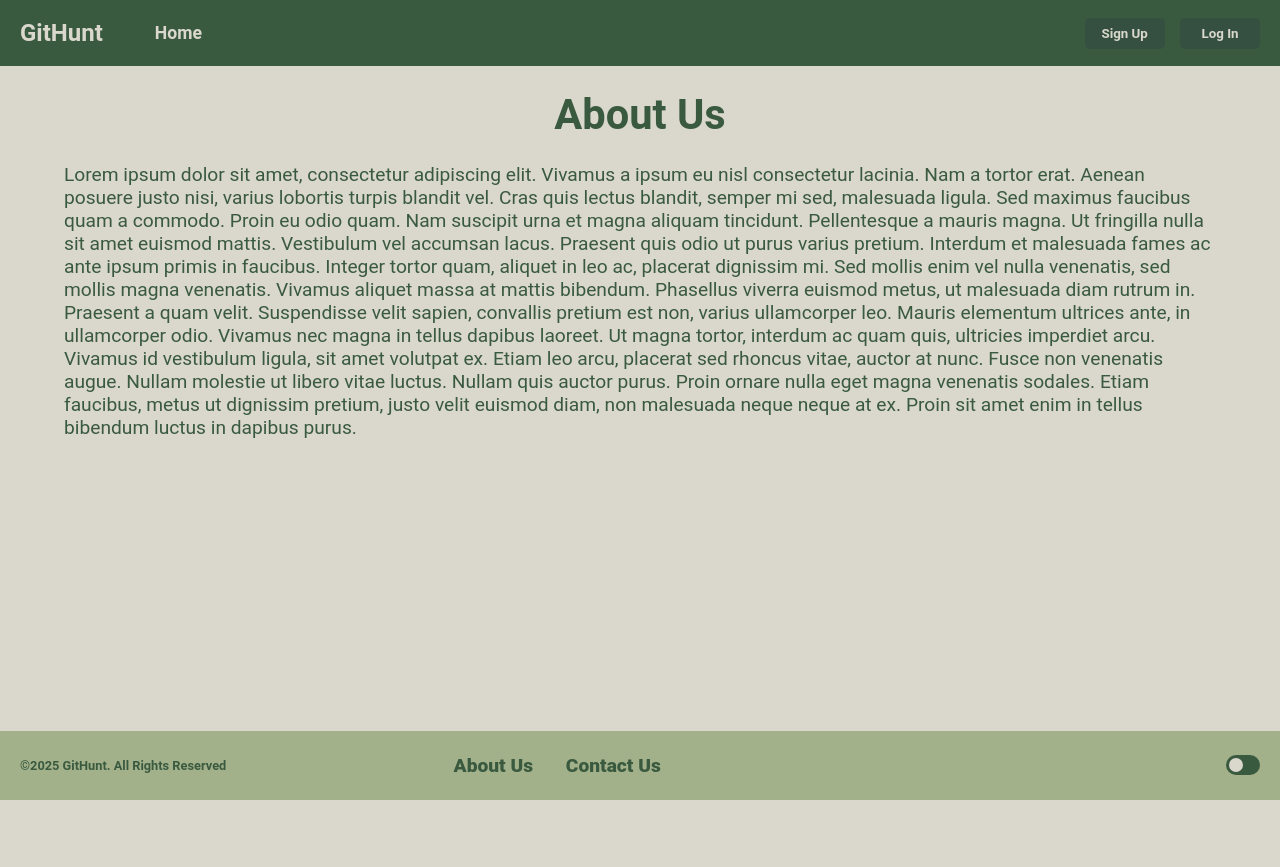
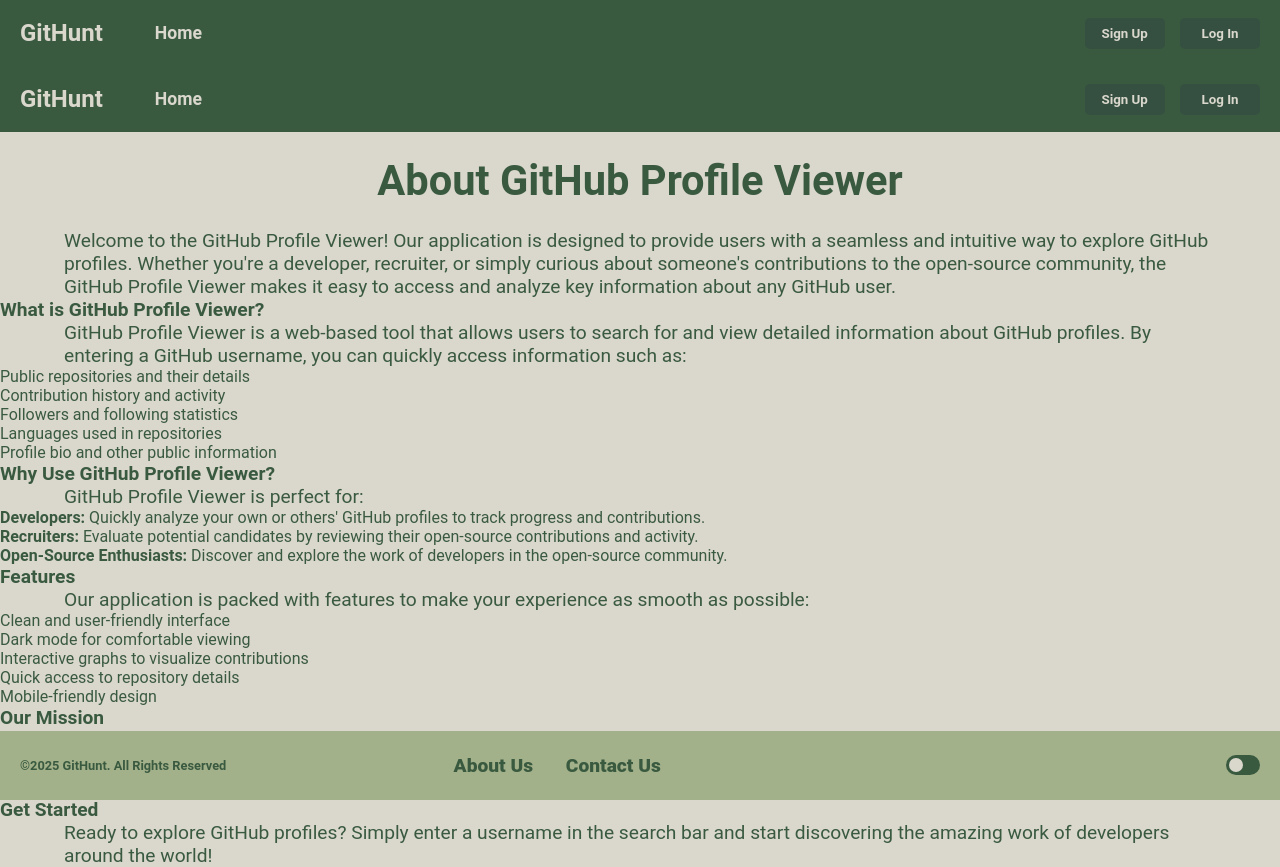
Before and after one commit to CadeCCook/GitHub-Profile-Viewer, a React (Create React App) app in the folder github-project/: page /about in a window 1280 px wide. Before the commit the page ends 800 px from the top, so only its background shows below. Built offline with nearby package versions, Linux system fonts and the light colour scheme.

Commit message:
Update About Us Page to give more detailed about the App

```diff
--- a/github-project/src/pages/About.js
+++ b/github-project/src/pages/About.js
@@ -1,27 +1,66 @@
 import React from 'react';
+import Header from '../components/Header';
+import Footer from '../components/Footer';
 
 function About() {
     return (
         <div className='about-container'>
-            <h2>About Us</h2>
-            <p>
-                Lorem ipsum dolor sit amet, consectetur adipiscing elit. Vivamus a ipsum eu nisl consectetur
-                lacinia. Nam a tortor erat. Aenean posuere justo nisi, varius lobortis turpis blandit vel. Cras
-                 quis lectus blandit, semper mi sed, malesuada ligula. Sed maximus faucibus quam a commodo.
-                 Proin eu odio quam. Nam suscipit urna et magna aliquam tincidunt.
-                Pellentesque a mauris magna. Ut fringilla nulla sit amet euismod mattis. Vestibulum vel accumsan
-                lacus. Praesent quis odio ut purus varius pretium. Interdum et malesuada fames ac ante ipsum primis
-                in faucibus. Integer tortor quam, aliquet in leo ac, placerat dignissim mi. Sed mollis enim vel
-                nulla venenatis, sed mollis magna venenatis. Vivamus aliquet massa at mattis bibendum. Phasellus
-                viverra euismod metus, ut malesuada diam rutrum in. Praesent a quam velit. Suspendisse velit sapien,
-                convallis pretium est non, varius ullamcorper leo. Mauris elementum ultrices ante, in ullamcorper
-                odio. Vivamus nec magna in tellus dapibus laoreet. Ut magna tortor, interdum ac quam quis, ultricies
-                imperdiet arcu. Vivamus id vestibulum ligula, sit amet volutpat ex.
-                Etiam leo arcu, placerat sed rhoncus vitae, auctor at nunc. Fusce non venenatis augue.
-                Nullam molestie ut libero vitae luctus. Nullam quis auctor purus. Proin ornare nulla eget magna
-                venenatis sodales. Etiam faucibus, metus ut dignissim pretium, justo velit euismod diam, non
-                malesuada neque neque at ex. Proin sit amet enim in tellus bibendum luctus in dapibus purus.
-             </p>
+            <Header />
+            <div className="about-content">
+                <h2>About GitHub Profile Viewer</h2>
+                <p>
+                    Welcome to the GitHub Profile Viewer! Our application is designed to provide users with a seamless
+                    and intuitive way to explore GitHub profiles. Whether you're a developer, recruiter, or simply
+                    curious about someone's contributions to the open-source community, the GitHub Profile Viewer
+                    makes it easy to access and analyze key information about any GitHub user.
+                </p>
+                <h3>What is GitHub Profile Viewer?</h3>
+                <p>
+                    GitHub Profile Viewer is a web-based tool that allows users to search for and view detailed
+                    information about GitHub profiles. By entering a GitHub username, you can quickly access
+                    information such as:
+                </p>
+                <ul>
+                    <li>Public repositories and their details</li>
+                    <li>Contribution history and activity</li>
+                    <li>Followers and following statistics</li>
+                    <li>Languages used in repositories</li>
+                    <li>Profile bio and other public information</li>
+                </ul>
+                <h3>Why Use GitHub Profile Viewer?</h3>
+                <p>
+                    GitHub Profile Viewer is perfect for:
+                </p>
+                <ul>
+                    <li><strong>Developers:</strong> Quickly analyze your own or others' GitHub profiles to track progress and contributions.</li>
+                    <li><strong>Recruiters:</strong> Evaluate potential candidates by reviewing their open-source contributions and activity.</li>
+                    <li><strong>Open-Source Enthusiasts:</strong> Discover and explore the work of developers in the open-source community.</li>
+                </ul>
+                <h3>Features</h3>
+                <p>
+                    Our application is packed with features to make your experience as smooth as possible:
+                </p>
+                <ul>
+                    <li>Clean and user-friendly interface</li>
+                    <li>Dark mode for comfortable viewing</li>
+                    <li>Interactive graphs to visualize contributions</li>
+                    <li>Quick access to repository details</li>
+                    <li>Mobile-friendly design</li>
+                </ul>
+                <h3>Our Mission</h3>
+                <p>
+                    At GitHub Profile Viewer, our mission is to empower developers and recruiters by providing
+                    a simple yet powerful tool to explore and analyze GitHub profiles. We believe in the power
+                    of open-source and aim to make it easier for everyone to connect with the global developer
+                    community.
+                </p>
+                <h3>Get Started</h3>
+                <p>
+                    Ready to explore GitHub profiles? Simply enter a username in the search bar and start discovering
+                    the amazing work of developers around the world!
+                </p>
+            </div>
+            <Footer />
         </div>
     );
 }
```
